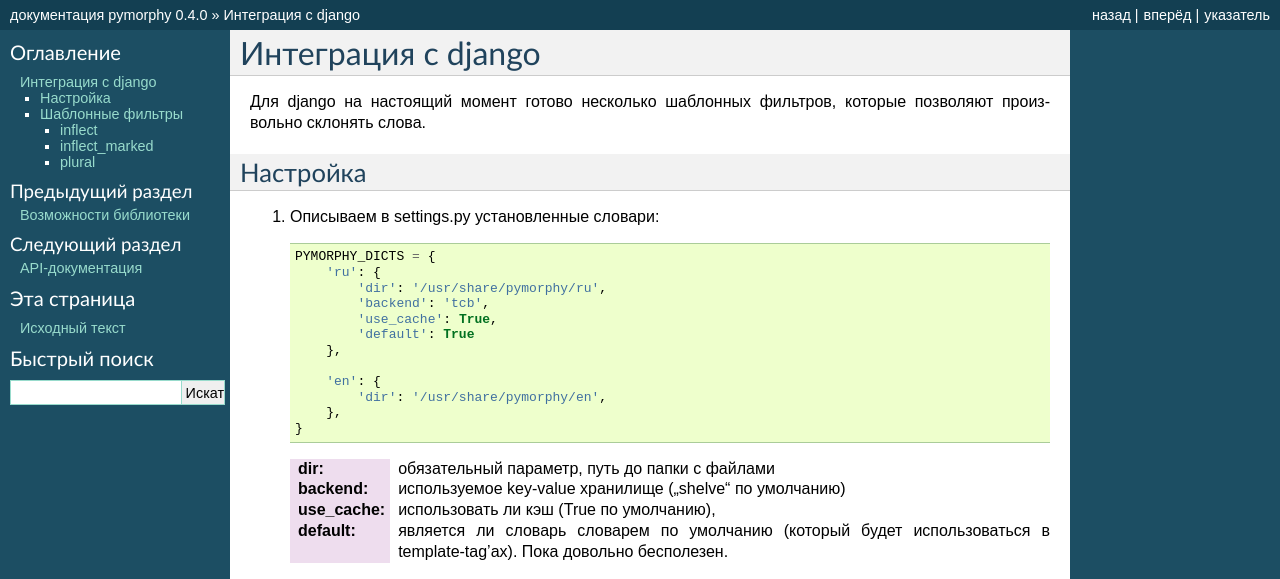
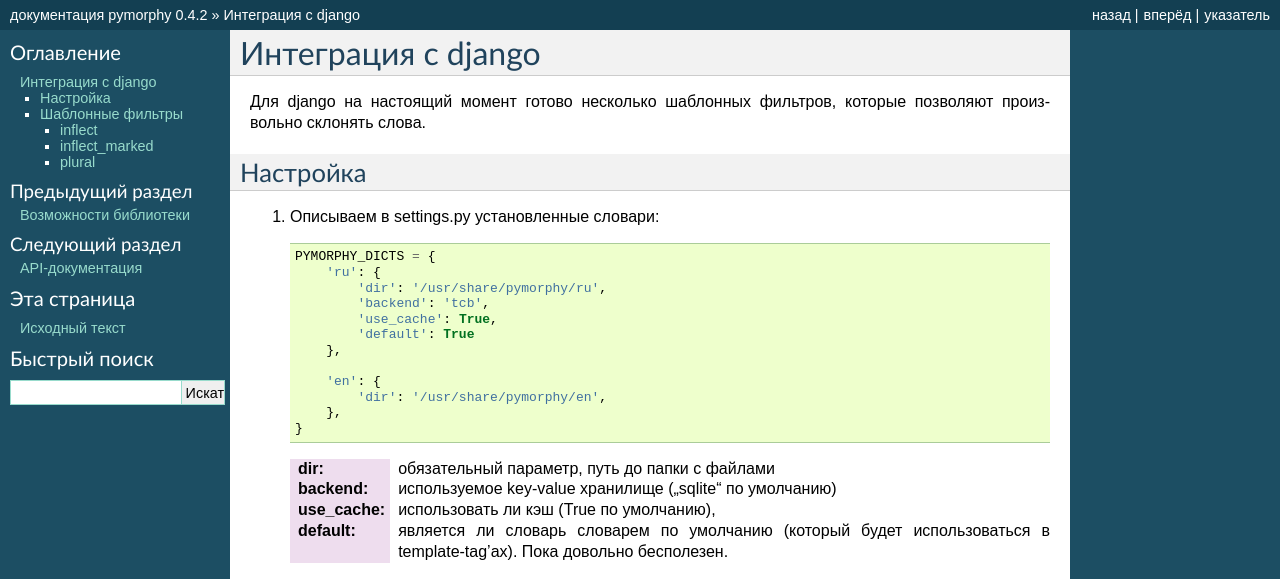
Before and after one commit to kmike/pymorphy, a Sphinx documentation site: the page built from docs/django_api.rst, in a window 1280 px wide. Shown: the top 579 px of the page. Built offline with Sphinx 7.4.7, drawn with Linux system fonts in a browser that asks for light colours; some of the changed text lies outside the part shown.

Commit message:
Исправлена несогласованность: в настройках django по умолчанию sqlite, а не shelve, как и при ручном формировании объекта Morph

```diff
--- a/docs/conf.py
+++ b/docs/conf.py
@@ -49,7 +49,7 @@
 # The short X.Y version.
 version = '0.4'
 # The full version, including alpha/beta/rc tags.
-release = '0.4.0'
+release = '0.4.2'
 
 # The language for content autogenerated by Sphinx. Refer to documentation
 # for a list of supported languages.
--- a/docs/django_api.rst
+++ b/docs/django_api.rst
@@ -23,7 +23,7 @@
        }
 
    :dir: обязательный параметр, путь до папки с файлами
-   :backend: используемое key-value хранилище ('shelve' по умолчанию)
+   :backend: используемое key-value хранилище ('sqlite' по умолчанию)
    :use_cache: использовать ли кэш (True по умолчанию),
    :default: является ли словарь словарем по умолчанию (который будет
              использоваться в template-tag'ах). Пока довольно бесполезен.
```
Also changed, not shown: 1 other file.
